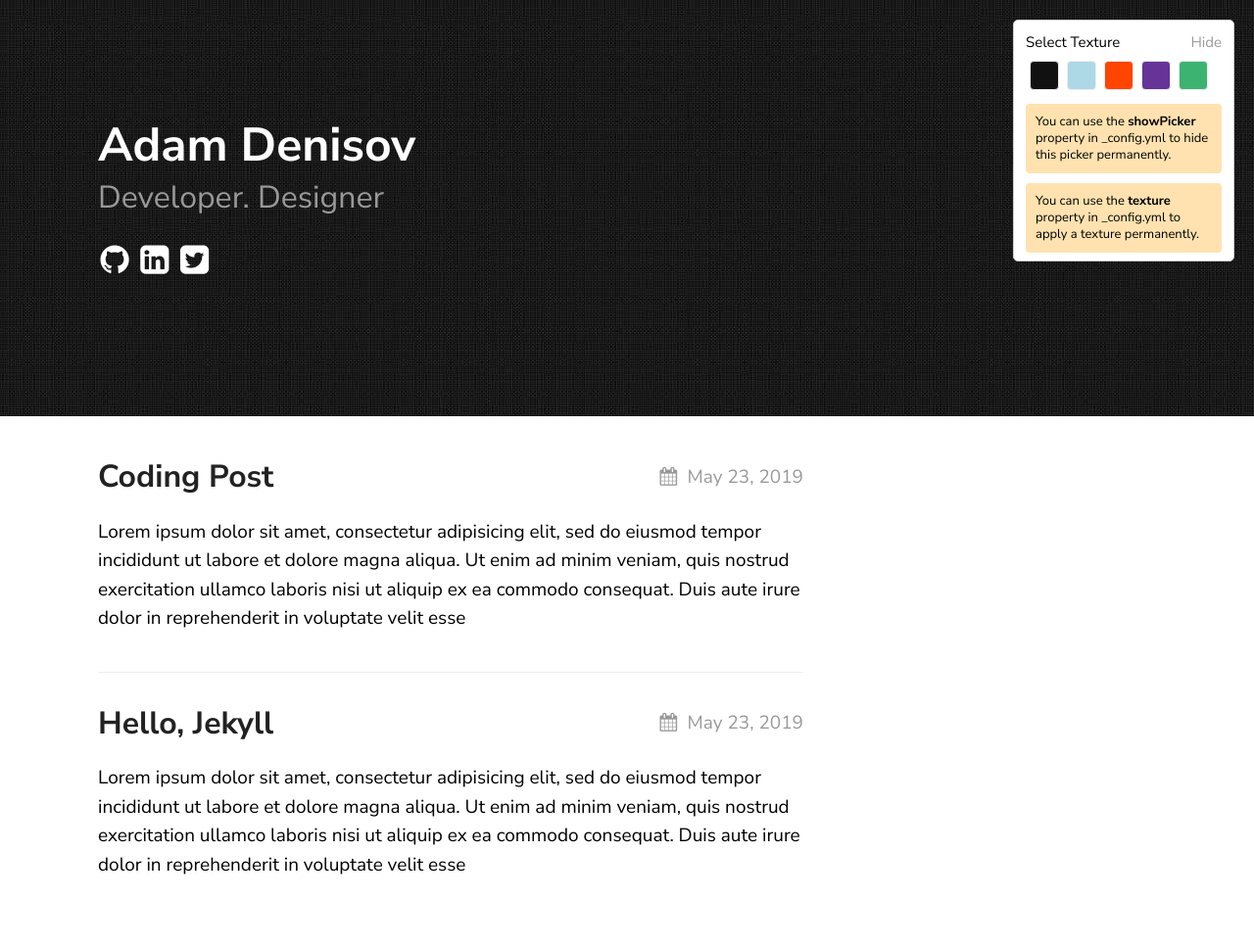
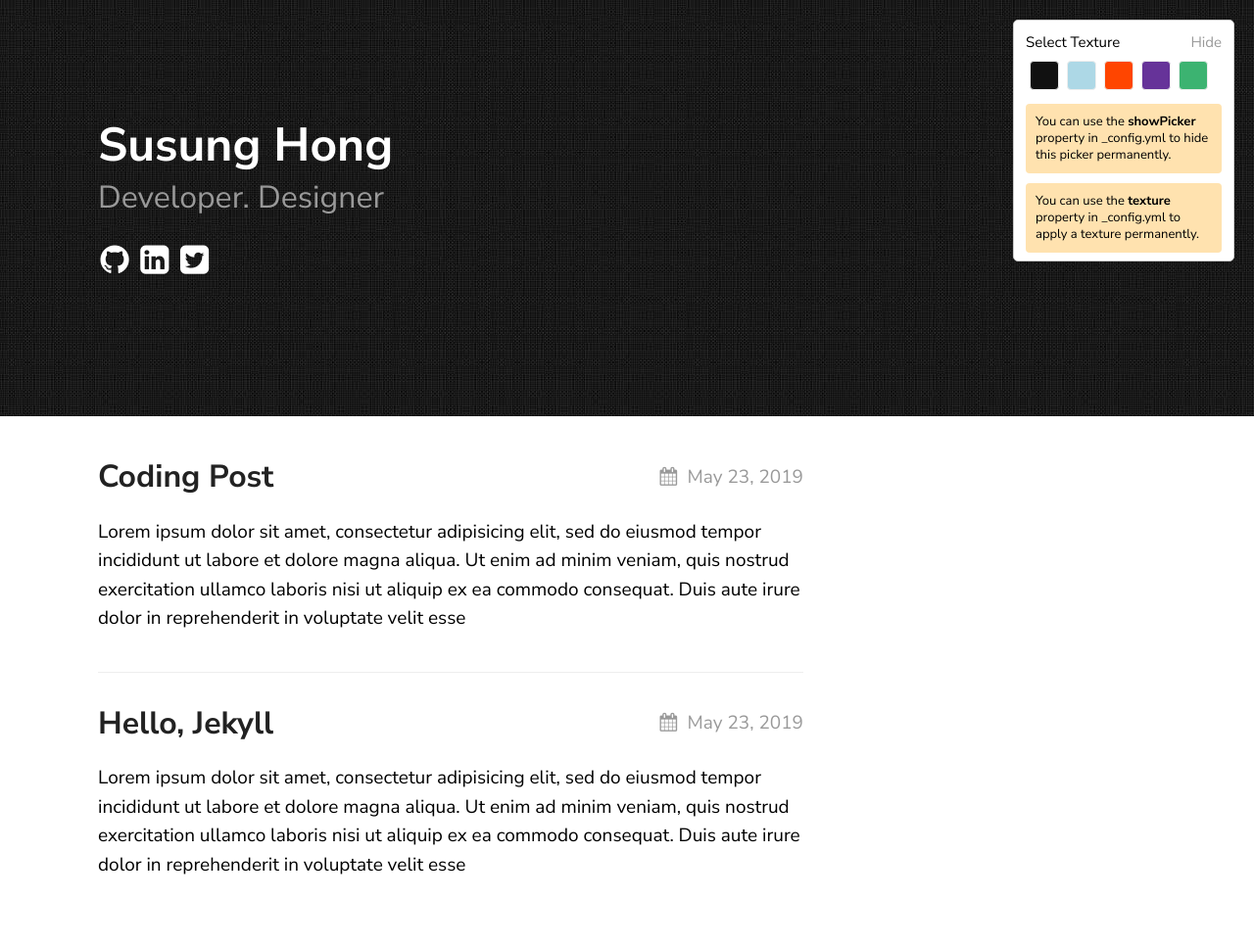
Before and after one commit to PnDong/pndong.github.io, a Jekyll site: the page built from index.md, in a window 1280 px wide. Shown: the whole page at 98% size. Built offline with Jekyll 4.4.1, drawn with Linux system fonts in a browser that asks for light colours.

Commit message:
Edit _config.yml

```diff
--- a/_config.yml
+++ b/_config.yml
@@ -6,7 +6,6 @@ description: > # this means to ignore newlines until "show_exerpts:"
   line in _config.yml. It will appear in your document head meta (for
   Google search results) and in your feed.xml site description.
 show_excerpts: true # set to true to show excerpts on the homepage
-baseurl: /texture
 
 # Minima date format
 # refer to http://shopify.github.io/liquid/filters/date/ if you want to customize this
@@ -15,7 +14,7 @@ sass:
 
 permalink: /posts/:title/
 texture:
-  title: Adam Denisov
+  title: Susung Hong
   tagline: Developer. Designer
   date_format: "%b %-d, %Y"
   style: black
```
